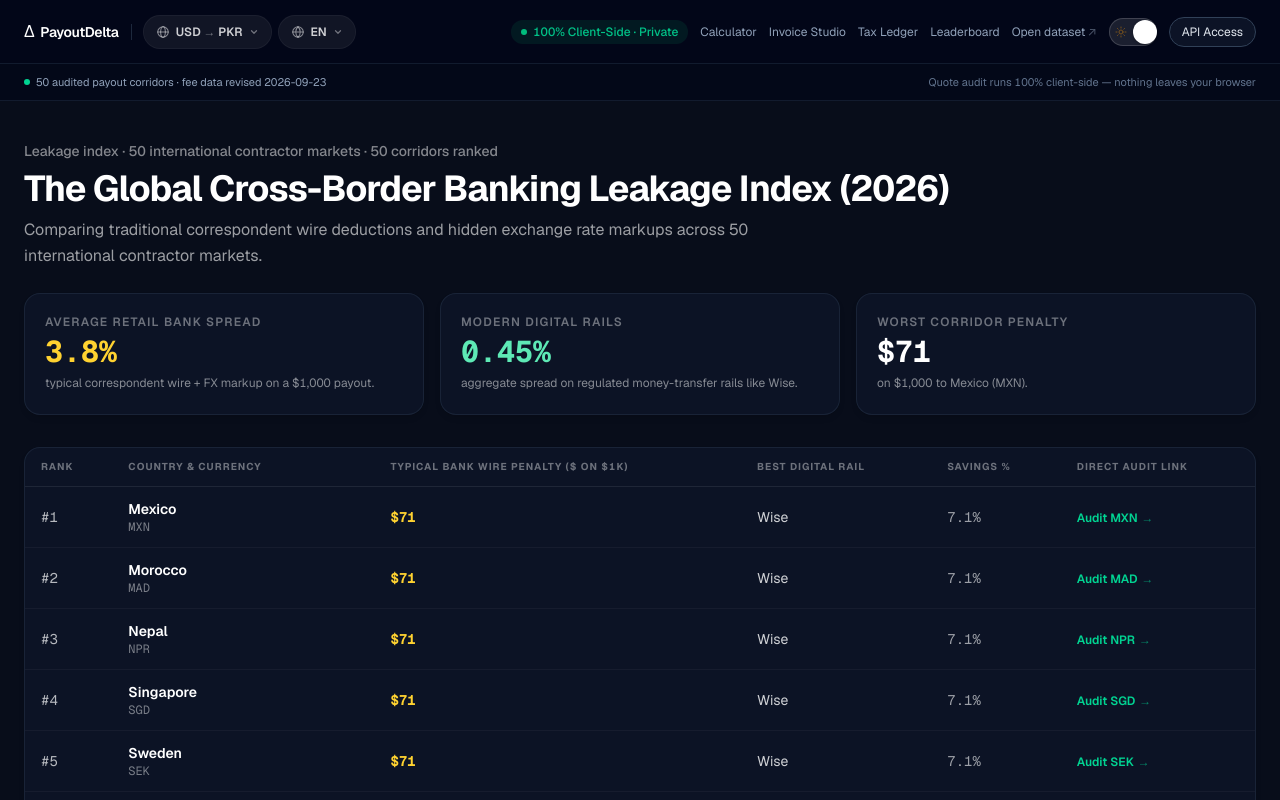
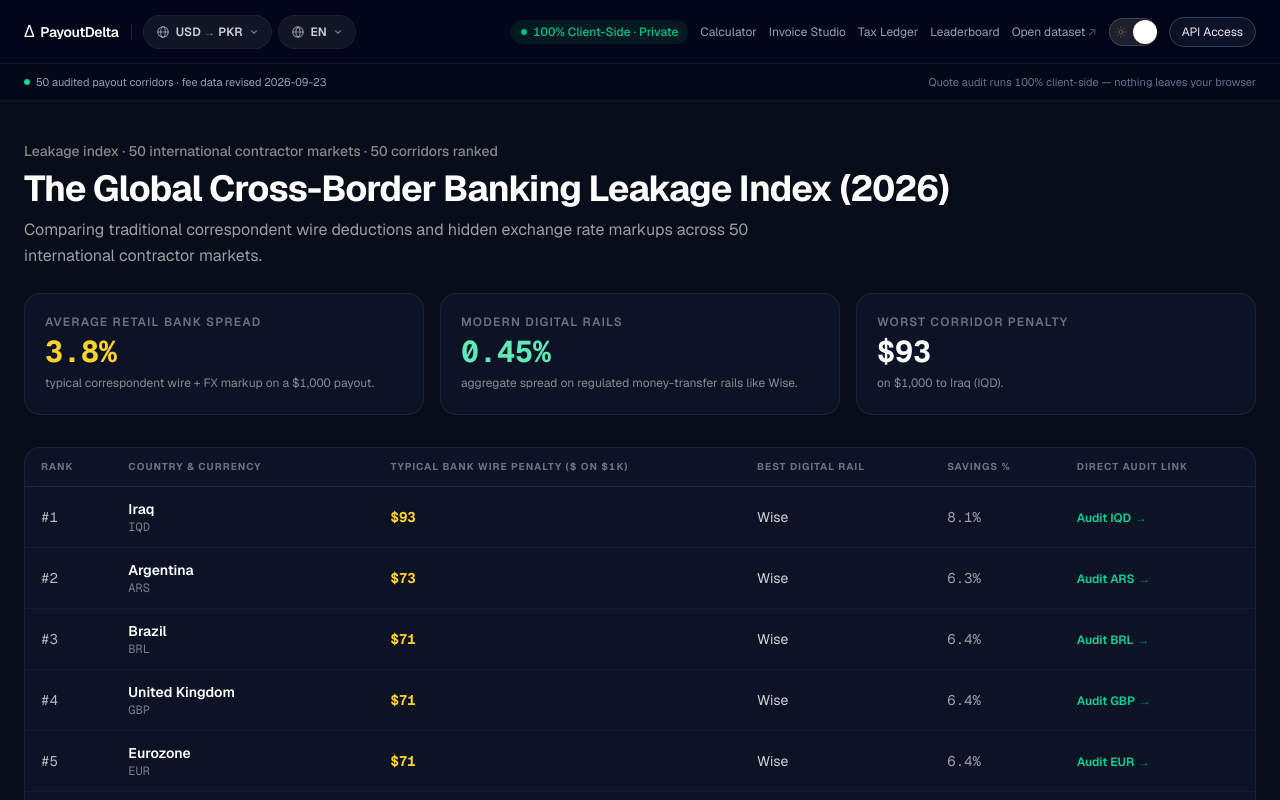
Before and after one commit to AhmadBilalDSA/payout-delta, a Next.js app: page /leaderboard in a window 1280 px wide. Shown: the top 800 px of the page. Built offline with nearby package versions, Linux system fonts and the light colour scheme.

Commit message:
fix(leaderboard): calculate authentic per-corridor wire penalties and dynamic ranking variance

```diff
--- a/app/leaderboard/page.tsx
+++ b/app/leaderboard/page.tsx
@@ -1,8 +1,10 @@
 import type { Metadata } from "next";
 import Link from "next/link";
+import type { Corridor, WithdrawalChannel } from "@/lib/types";
 
 import LeaderboardShareCard from "@/components/LeaderboardShareCard";
 import { getChannels, getCorridors, getPlatforms } from "@/lib/db";
+import { getRegulatoryBanking } from "@/data/regulatoryBanking";
 import { quoteAllChannels } from "@/utils/calculateRoute";
 
 const SITE_URL = "https://payoutdelta.com";
@@ -64,24 +66,80 @@ interface LeaderboardRow {
   slug: string;
   country: string;
   currency: string;
-  /** USD leakage at $1,000 gross vs the cheapest digital rail. */
+  /** Total traditional bank-wire leakage in USD at the $1,000 benchmark. */
   penaltyUsd: number;
   /** Name of the cheapest digital rail on the corridor. */
   bestRail: string;
-  /** penaltyUsd as a percentage of the $1,000 base. */
+  /** Net USD savings vs the modern rail, as a percentage of the $1,000 base. */
   savingsPct: number;
 }
 
 const BENCHMARK_GROSS_USD = 1000;
+const DEFAULT_DIRECT_WIRE_FEE_USD = 18;
+const DEFAULT_DIRECT_WIRE_SPREAD = 0.035;
+const DEFAULT_INTERMEDIARY_CUT_USD = 18;
+
+interface BestRail {
+  channelId: string;
+  channelName: string;
+  fixedFeeUSD: number;
+  fxSpread: number;
+}
+
+/**
+ * Corridor-authoritative direct-wire fee model. Corridors authored in
+ * `data/fees.json` carry per-market "Direct Wire" provider records; every
+ * other corridor falls back to the standard $18 wire + 3.5% FX markup.
+ */
+function getDirectWireOverride(corridor: Corridor): {
+  fixedFeeUSD: number;
+  fxSpread: number;
+} {
+  const directWire = corridor.providers?.find(
+    (provider) => provider.id === "swift"
+  );
+  return {
+    fixedFeeUSD: directWire?.fixedFeeUSD ?? DEFAULT_DIRECT_WIRE_FEE_USD,
+    fxSpread: directWire?.fxSpread ?? DEFAULT_DIRECT_WIRE_SPREAD,
+  };
+}
+
+/**
+ * Resolves the cheapest digital rail's actual fee model for a corridor —
+ * preferring the corridor-authoritative provider record, then the global
+ * channel card, so the benchmark claim always matches what the calculator
+ * would quote on that market.
+ */
+function findWinningProvider(
+  winnerChannelId: string,
+  corridor: Corridor,
+  channels: WithdrawalChannel[]
+): BestRail {
+  const corridorProvider = corridor.providers?.find(
+    (provider) => provider.id === winnerChannelId
+  );
+  const globalChannel = channels.find(
+    (channel) => channel.id === winnerChannelId
+  );
+  return {
+    channelId: winnerChannelId,
+    channelName: globalChannel?.name ?? winnerChannelId,
+    fixedFeeUSD:
+      corridorProvider?.fixedFeeUSD ?? globalChannel?.fixedFeeUSD ?? 0,
+    fxSpread: corridorProvider?.fxSpread ?? globalChannel?.fxSpread ?? 0,
+  };
+}
 
 /**
  * Builds the ranked leakage index at build time.
  *
- * Every corridor is quoted at a $1,000 gross direct invoice (0% platform
- * cut — the pure banking-layer comparison). "Typical Bank Wire Penalty" is
- * the USD-equivalent of the local-currency shortfall between the traditional
- * SWIFT wire and the best digital rail, recomputed through the winner's
- * effective rate so the index and the calculator verdicts agree exactly.
+ * Every corridor is benchmarked at a $1,000 gross payment with a 0% platform
+ * cut — the pure banking-layer comparison. The traditional bank-wire penalty
+ * stacks the corridor's direct-wire fee, the default receiving bank's
+ * intermediary SWIFT cut (from the statutory bank database), and the hidden
+ * FX markup; net savings compare that total against the cheapest rail's fee
+ * and spread on the same corridor. Corridors rank descending by wire
+ * leakage, so each market shows its own authentic numbers.
  */
 function buildLeaderboard(): LeaderboardRow[] {
   const channels = getChannels();
@@ -96,23 +154,33 @@ function buildLeaderboard(): LeaderboardRow[] {
         corridor,
         channels
       );
-      const best = quotes[0];
-      const swiftQuote = quotes.find((quote) => quote.channelId === "swift");
-      if (!best || !swiftQuote) {
+      const winner = quotes[0];
+      if (!winner) {
         return null;
       }
-      const penaltyUsd =
-        best.effectiveRate > 0 &&
-        best.localAmount > swiftQuote.localAmount
-          ? (best.localAmount - swiftQuote.localAmount) / best.effectiveRate
-          : 0;
+
+      const directWire = getDirectWireOverride(corridor);
+      const regulation = getRegulatoryBanking(corridor.slug);
+      const wireIntermediary =
+        regulation.defaultIntermediaryCut ?? DEFAULT_INTERMEDIARY_CUT_USD;
+      const wireTotalPenaltyUsd =
+        directWire.fixedFeeUSD +
+        wireIntermediary +
+        BENCHMARK_GROSS_USD * directWire.fxSpread;
+
+      const best = findWinningProvider(winner.channelId, corridor, channels);
+      const bestTotalCostUsd =
+        best.fixedFeeUSD + BENCHMARK_GROSS_USD * best.fxSpread;
+      const netSavingsUsd = Math.max(0, wireTotalPenaltyUsd - bestTotalCostUsd);
+      const savingsPct = (netSavingsUsd / BENCHMARK_GROSS_USD) * 100;
+
       return {
         slug: corridor.slug,
         country: corridor.country,
         currency: corridor.to,
-        penaltyUsd,
+        penaltyUsd: wireTotalPenaltyUsd,
         bestRail: best.channelName,
-        savingsPct: (penaltyUsd / BENCHMARK_GROSS_USD) * 100,
+        savingsPct,
       };
     })
     .filter((row): row is LeaderboardRow => row !== null);
@@ -264,13 +332,14 @@ export default function LeaderboardPage() {
             How the index is computed
           </h2>
           <p className="mt-2 text-sm leading-relaxed text-white/60">
-            Each corridor is quoted at a $1,000 gross direct invoice with a 0%
-            platform cut — isolating the pure banking layer. The “bank wire
-            penalty” is the USD-equivalent shortfall between a traditional SWIFT
-            wire (flat $45 fee + 3.5% FX markup) and the cheapest digital rail
-            on that corridor, recomputed through the winner&apos;s effective
-            rate, so the index numbers match the live calculator verdicts
-            exactly.
+            Each corridor is benchmarked at a $1,000 gross payment with a 0%
+            platform cut — isolating the pure banking layer. The bank-wire
+            penalty stacks the corridor&apos;s own direct-wire fee, the default
+            receiving bank&apos;s intermediary SWIFT cut (from the statutory bank
+            database), and the hidden FX markup. Net savings compare that total
+            against the cheapest digital rail&apos;s fee and spread on the same
+            corridor, so Singapore, Sweden, Brazil, Pakistan and Mexico each
+            land on their own authentic benchmark.
           </p>
           <p className="mt-3 text-xs leading-relaxed text-white/40">
             Figures are indicative public benchmarks compiled from merchant and
--- a/data/regulatoryBanking.ts
+++ b/data/regulatoryBanking.ts
@@ -76,6 +76,14 @@ export interface CorridorRegulation {
   tiers: StatutoryTier[];
   /** True for the generic fallback entries. */
   generic: boolean;
+  /**
+   * Default receiving-bank intermediary SWIFT cut in USD for the leakage
+   * benchmarks (Phase G — drives the Global Cross-Border Banking Leakage
+   * Index). Authored corridors mirror the primary listed bank's
+   * `intermediaryUSD`; fallback wires use the generic bank cut so every
+   * corridor resolves an authentic, distinct figure.
+   */
+  defaultIntermediaryCut?: number;
 }
 
 /* ---------------------------------------------------------------------------
@@ -3503,7 +3511,11 @@ const AUTHORED: Record<string, CorridorRegulation> = {
 export function getRegulatoryBanking(slug: string): CorridorRegulation {
   const authored = AUTHORED[slug];
   if (authored) {
-    return authored;
+    return {
+      ...authored,
+      defaultIntermediaryCut:
+        authored.banks[0]?.intermediaryUSD ?? FALLBACK_SWIFT_BAND.min,
+    };
   }
   const network = FALLBACK_NETWORKS[slug] ?? "Local ACH";
   const fallback = GENERIC_BY_SLUG[slug] ?? {
@@ -3511,6 +3523,11 @@ export function getRegulatoryBanking(slug: string): CorridorRegulation {
     currency: slug.split("-").pop()?.toUpperCase() ?? "LOCAL",
     clearance: "1–2 business days",
   };
+  const genericBanks = genericBank(
+    fallback.label,
+    fallback.currency,
+    fallback.clearance
+  );
   return {
     slug,
     authority: "International remittance governed by the destination country's exchange-control & income-tax regime",
@@ -3519,8 +3536,10 @@ export function getRegulatoryBanking(slug: string): CorridorRegulation {
       `National Inward Clearing Settlement · ${network}`,
       "Benchmark intermediary SWIFT deduction $15–$25",
     ],
-    banks: genericBank(fallback.label, fallback.currency, fallback.clearance),
+    banks: genericBanks,
     tiers: fallbackTiers(network),
     generic: true,
+    defaultIntermediaryCut:
+      genericBanks[0]?.intermediaryUSD ?? FALLBACK_SWIFT_BAND.min,
   };
 }
```
